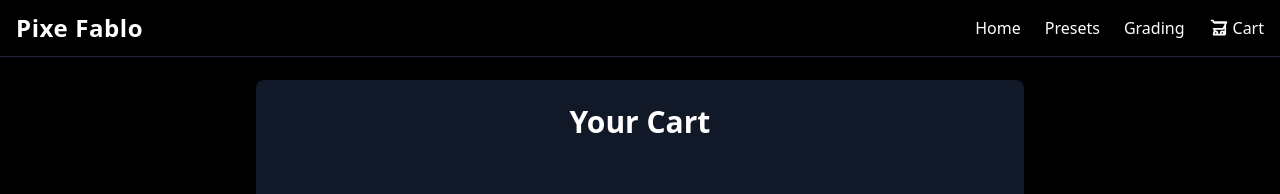
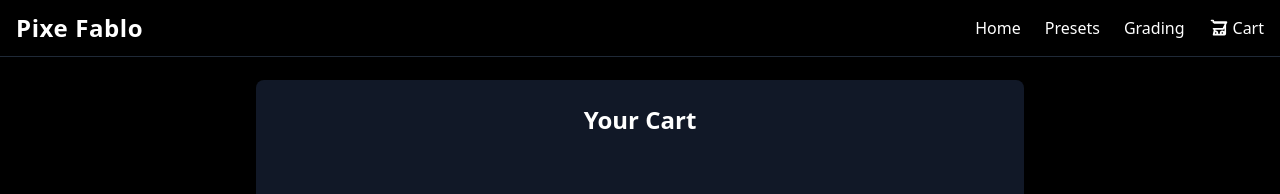
Before and after one commit to adbhargav/pixel, a React (Vite) app: page /cart in a window 1280 px wide. Shown: the top 194 px of the page. Built offline with nearby package versions, Linux system fonts and the light colour scheme.

Commit message:
Cart.jsx

```diff
--- a/src/pages/Cart.jsx
+++ b/src/pages/Cart.jsx
@@ -10,7 +10,7 @@
   return (
     <div className="min-h-screen bg-black text-white font-sans pb-24 pt-20 flex flex-col items-center">
       <div className="max-w-3xl w-full bg-gray-900 shadow-lg rounded-lg p-6">
-        <h1 className="text-3xl font-bold mb-6 text-center">Your Cart</h1>
+        <h1 className="text-2xl font-bold mb-6 text-center">Your Cart</h1>
         {cart.length === 0 ? (
           <div className="text-center my-20">
             <p className="text-gray-300 text-lg mb-6">Your cart is empty.</p>
```
